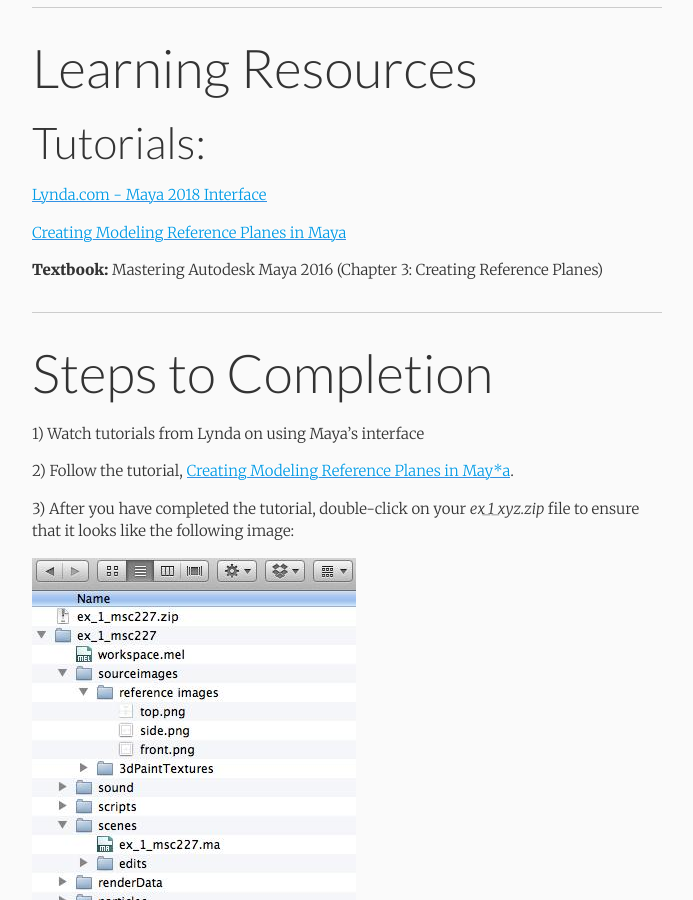
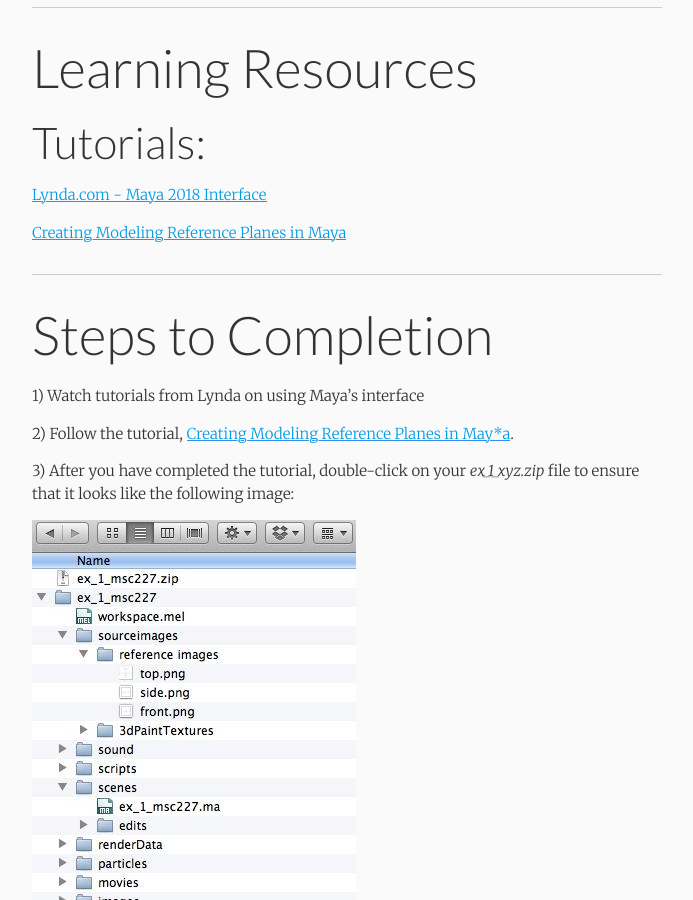
Before and after one commit to michael-collins/3d-modeling-rendering-animation-sp18--oer, a Jekyll site: the page built from _exercises/maya-image-planes-for-modeling/maya-image-planes-for-modeling.md, in a window 1280 px wide and 900 px high, scrolled down 531 px. Shown: the whole window, without its empty margins (293-986 px from the left). Built offline with Jekyll 4.4.1, drawn with Linux system fonts in a browser that asks for light colours; nearby versions of some CDN libraries.

Commit message:
updated exercise

```diff
--- a/_exercises/maya-image-planes-for-modeling/maya-image-planes-for-modeling.md
+++ b/_exercises/maya-image-planes-for-modeling/maya-image-planes-for-modeling.md
@@ -17,7 +17,6 @@
 
 [Creating Modeling Reference Planes in Maya](https://docs.google.com/document/d/10lqkDYPs3Qx6IcH6Z25TYVpU7M85QtxQMJ0P6VoBHwg/edit)
 
-**Textbook:** Mastering Autodesk Maya 2016 (Chapter 3: Creating Reference Planes)
 
 * * *
 ## Steps to Completion
```
